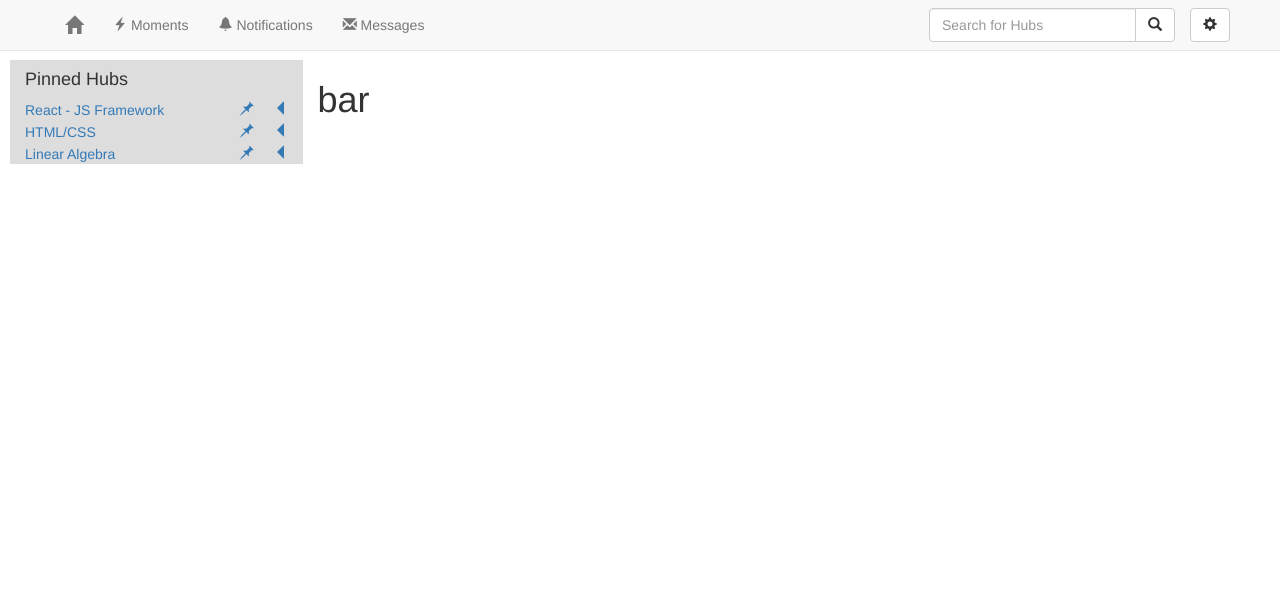
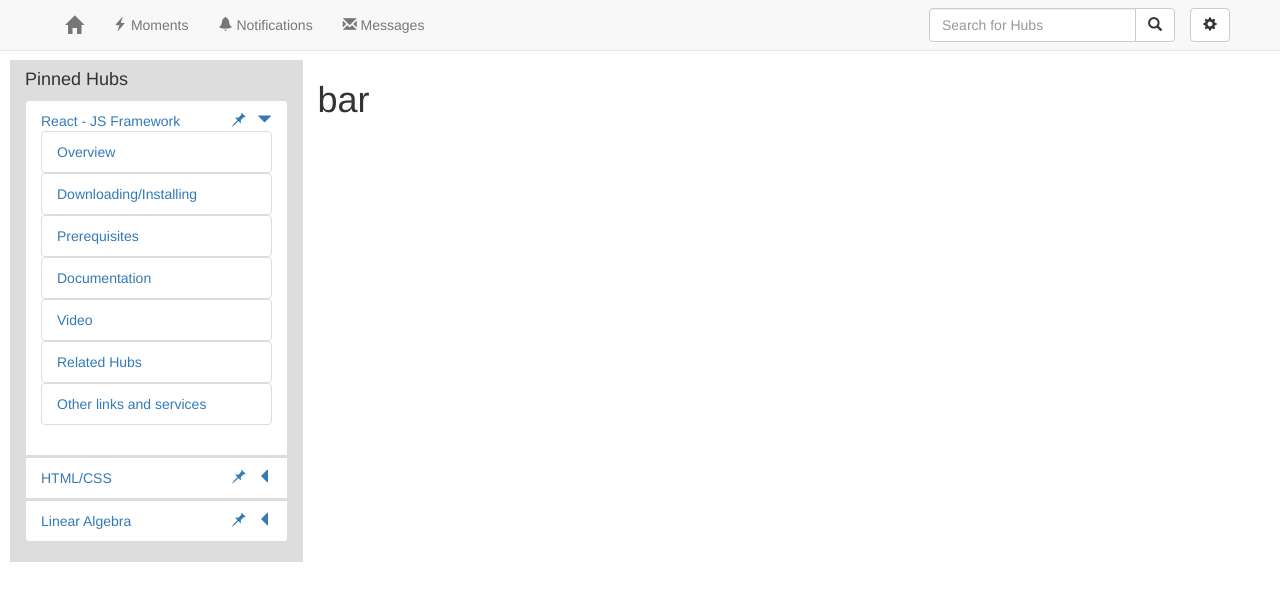
Before and after one commit to zamalchi/326-ResourceHub, a website: page client/build/index.html in a window 1280 px wide. Drawn offline with Linux system fonts and the light colour scheme; files whose address does not match are found by name.

Commit message:
working on left-sidebar

```diff
--- a/client/build/index.html
+++ b/client/build/index.html
@@ -120,12 +120,12 @@
       <!-- ##################################################################### -->
       <!-- Left sidebar -->
       <div class="col-md-3 left-sidebar">
-        <div class="row">
+        <div class="row left-sidebar-pinned">
           <div class="col-md-12">
             <h4>Pinned Hubs</h4>
-            <ul class="nav nav-pills nav-stacked">
+            <ul class="nav nav-pills nav-stacked list-group">
               <!-- HUB 1 -->
-              <li role="presentation">
+              <li role="presentation" class="list-group-item">
                 <div class="row">
                   <div class="col-md-9">
                     <a href="#">React - JS Framework</a>
@@ -133,13 +133,55 @@
                   <div class="col-md-3">
                     <div class="list-inline">
                       <a href="#"><span class="glyphicon glyphicon-pushpin"></span></a>
-                      <a href="#"><span class="glyphicon glyphicon-triangle-left pull-right"></span></a>
+                      <a href="#"><span class="glyphicon glyphicon-triangle-bottom pull-right"></span></a>
                     </div>
+                  </div>
+                </div>
+                <div class="row">
+                  <div class="col-md-12">
+                    <!-- HUB 1 : expanded view -->
+                    <ul class="nav nav-pills nav-stacked list-group">
+                      <a href="#">
+                        <li role="presentation" class="list-group-item">
+                          Overview
+                        </li>
+                      </a>
+                      <a href="#">
+                        <li role="presentation" class="list-group-item">
+                          Downloading/Installing
+                        </li>
+                      </a>
+                      <a href="#">
+                        <li role="presentation" class="list-group-item">
+                          Prerequisites
+                        </li>
+                      </a>
+                      <a href="#">
+                        <li role="presentation" class="list-group-item">
+                          Documentation
+                        </li>
+                      </a>
+                      <a href="#">
+                        <li role="presentation" class="list-group-item">
+                          Video
+                        </li>
+                      </a>
+                      <a href="#">
+                        <li role="presentation" class="list-group-item">
+                          Related Hubs
+                        </li>
+                      </a>
+                      <a href="#">
+                        <li role="presentation" class="list-group-item">
+                          Other links and services
+                        </li>
+                      </a>
+                    </ul>
                   </div>
                 </div>
               </li>
               <!-- HUB 2 -->
-              <li role="presentation">
+              <li role="presentation" class="list-group-item">
                 <div class="row">
                   <div class="col-md-9">
                     <a href="#">HTML/CSS</a>
@@ -153,7 +195,7 @@
                 </div>
               </li>
               <!-- HUB 3 -->
-              <li role="presentation">
+              <li role="presentation" class="list-group-item">
                 <div class="row">
                   <div class="col-md-9">
                     <a href="#">Linear Algebra</a>
@@ -171,6 +213,10 @@
           <!-- /.col-md-12 : inside left sidebar -->
         </div>
         <!-- /.row : 1 left sidebar -->
+        <div class="row left-sidebar-previous">
+
+        </div>
+        <!-- /.row : 2 left sidebar -->
 
       </div>
       <!-- /.col-md- : left -->
```
